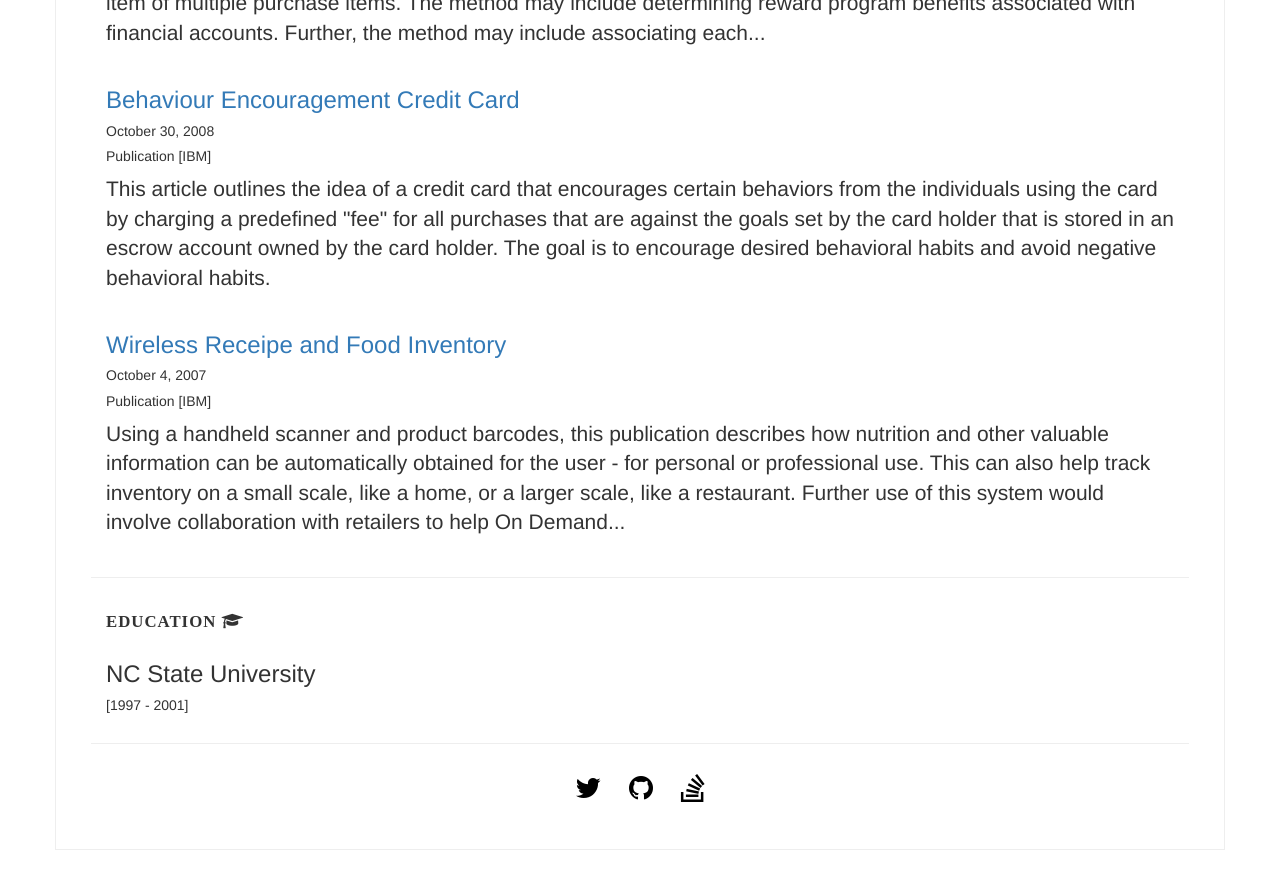
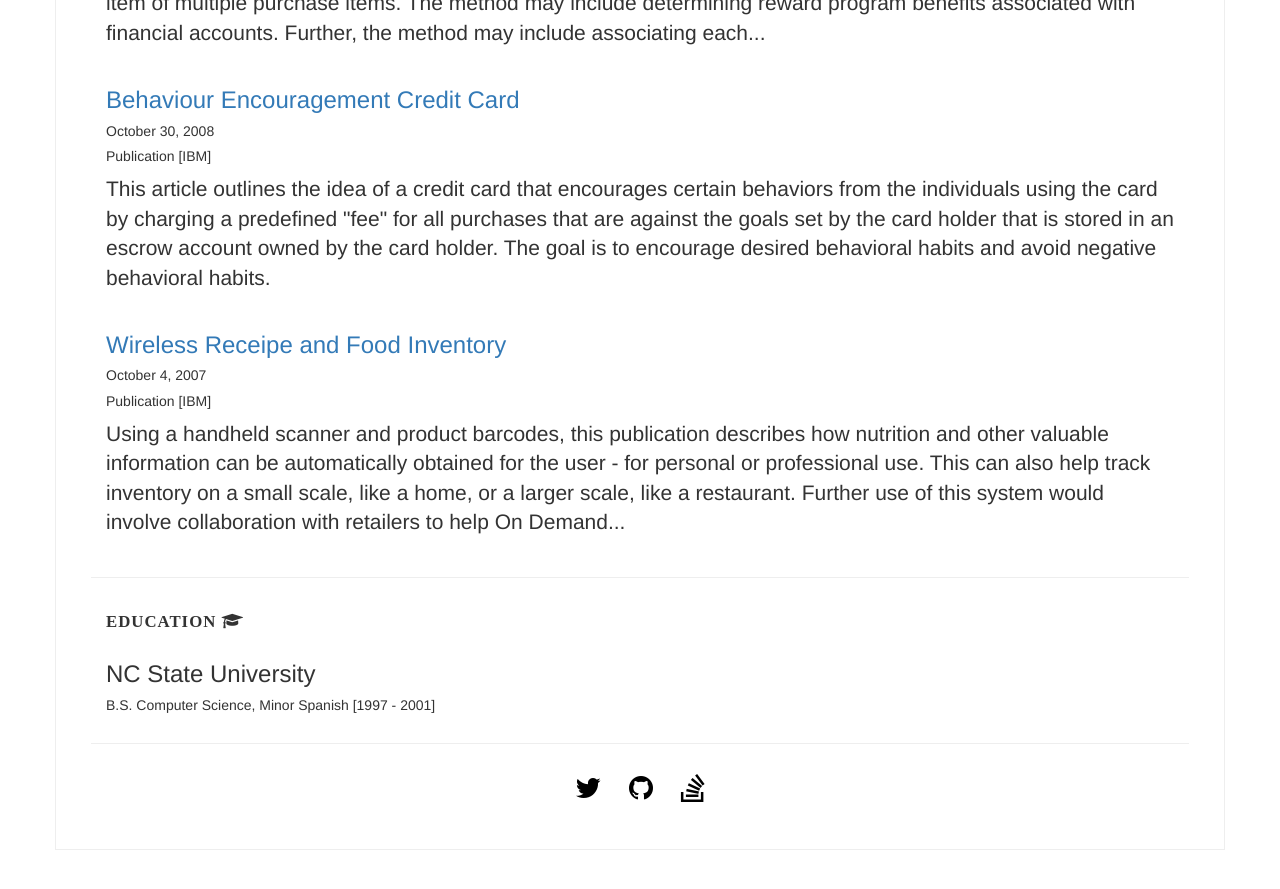
Before and after one commit to jarrad/jarrad.github.io, a Jekyll site: the page built from index.html, in a window 1280 px wide and 900 px high, scrolled down 2238 px. Shown: the top 889 px of the window. Built offline with Jekyll 4.4.1, drawn with Linux system fonts in a browser that asks for light colours; nearby versions of some CDN libraries; some web fonts are replaced.

Commit message:
fix join on degrees

```diff
--- a/_data/education.yml
+++ b/_data/education.yml
@@ -1,5 +1,5 @@
 - name: "NC State University"
-  degress:
+  degrees:
     - "B.S. Computer Science"
     - "Minor Spanish"
   start_date: 1997
--- a/index.html
+++ b/index.html
@@ -74,7 +74,7 @@ layout: bootstrap
         {% for e in site.data.education %}
         <div class="col-xs-12 job">
           <h3>{{e.name}}</h3>
-          <h5>{{ e.degrees | join ',' }} [{{e.start_date}} - {{e.end_date}}]</h5>
+          <h5>{{ e.degrees | join: ', ' }} [{{e.start_date}} - {{e.end_date}}]</h5>
         </div>
         {% endfor %}
       </div>
```
